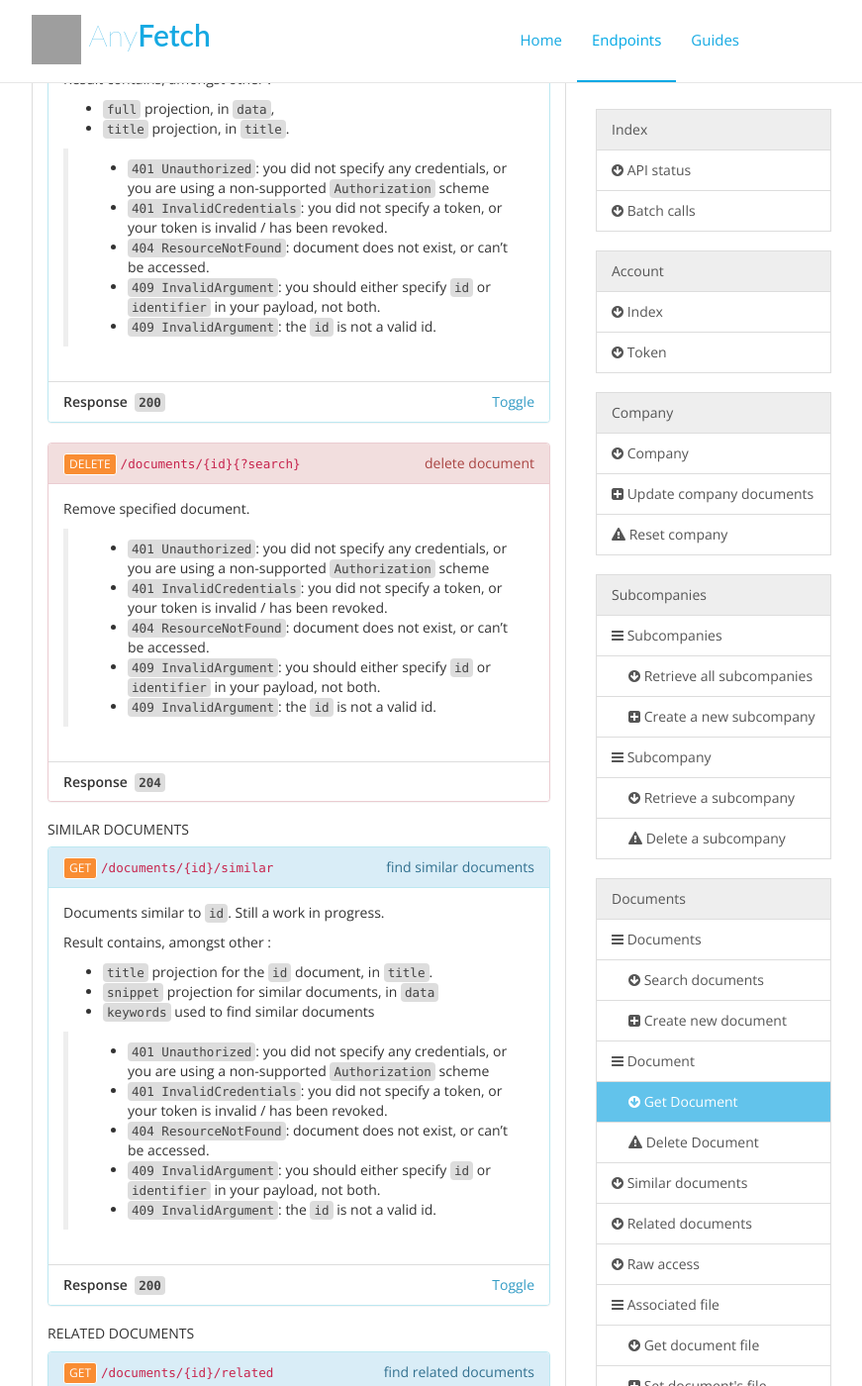
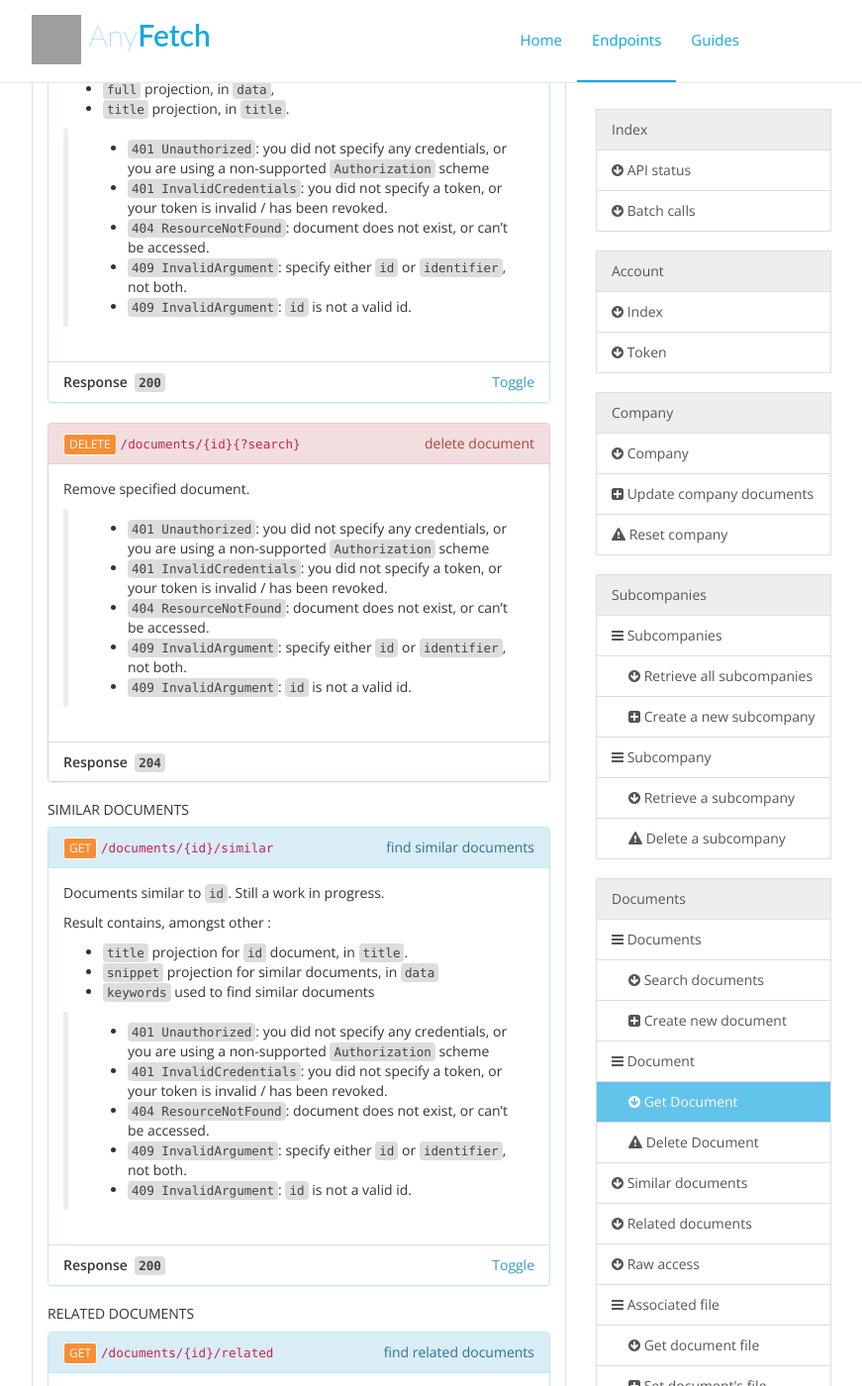
Before and after one commit to AnyFetch/developers.anyfetch.com, a Jekyll site: the page endpoints/index.html, which Jekyll copies as it is, in a window 1280 px wide and 1400 px high, scrolled down 6918 px. Shown: the whole window at 99% size, without its empty margins (243-1114 px from the left). Built offline with Jekyll 4.4.1, drawn with Linux system fonts in a browser that asks for light colours; nearby versions of some CDN libraries; Markdown is read by kramdown in place of the engine named in the settings; some of the changed text lies outside the part shown; grey boxes are pictures that could not be loaded.

Commit message:
Less you

```diff
--- a/endpoints/index.html
+++ b/endpoints/index.html
@@ -179,7 +179,7 @@
 <blockquote>
 <ul>
 <li><code>401 Unauthorized</code>: you did not specify any credentials, or you are using a non-supported <code>Authorization</code> scheme</li>
-<li><code>401 Unauthorized</code>: you tried to use <code>Bearer</code> authentication, but this endpoint can only be used with <code>Basic</code> authentication.</li>
+<li><code>401 Unauthorized</code>: <code>Bearer</code> authentication used, but this endpoint can only be used with <code>Basic</code> scheme.</li>
 <li><code>401 InvalidCredentials</code>: you did not specify a token, or your token is invalid / has been revoked.</li>
 </ul>
 </blockquote>
@@ -258,7 +258,7 @@
 <li><code>401 InvalidCredentials</code>: you did not specify a token, or your token is invalid / has been revoked.</li>
 <li><code>403 Forbidden</code>: you are not an administrator on this account.</li>
 <li><code>403 NotAuthorized</code>: you are trying to migrate the last admin from your company.</li>
-<li><code>409 MissingParameter</code>: you forgot to specify <code>name</code></li>
+<li><code>409 MissingParameter</code>: <code>name</code> is not specified</li>
 <li><code>409 MissingParameter</code>: <code>hydraters</code> is not a JSON array.</li>
 </ul>
 </blockquote>
@@ -285,7 +285,7 @@
 <li><code>401 Unauthorized</code>: you did not specify any credentials, or you are using a non-supported <code>Authorization</code> scheme</li>
 <li><code>401 InvalidCredentials</code>: you did not specify a token, or your token is invalid / has been revoked.</li>
 <li><code>403 Forbidden</code>: you are not an administrator on this account.</li>
-<li><code>409 InvalidArgument</code>: the <code>id</code> is not a valid id.</li>
+<li><code>409 InvalidArgument</code>: <code>id</code> is not a valid id.</li>
 </ul>
 </blockquote>
 </div><ul class="list-group"><li class="list-group-item"><strong>Response&nbsp;&nbsp;<code>200</code></strong><a data-toggle="collapse" data-target="#5ab9ceb7f5b5510e8d9971d63f62ef7b" class="pull-right">Toggle</a></li><li id="5ab9ceb7f5b5510e8d9971d63f62ef7b" class="list-group-item panel-collapse collapse"><div class="description"></div><h5>Headers</h5><pre><code><span class="hljs-attribute">undefined</span>: <span class="hljs-string">application/json</span><br></code></pre><h5>Body</h5><pre><code>{
@@ -310,13 +310,13 @@
 <li><code>403 Forbidden</code>: you are not an administrator on this account.</li>
 <li><code>403 Forbidden</code>: the subcompanies has subsubcompanies and can’t be removed, use <code>?force=1</code>.</li>
 <li><code>404 ResourceNotFound</code>: the subcompany does not exist, or is not available for this user.</li>
-<li><code>409 InvalidArgument</code>: the <code>id</code> is not a valid id.</li>
+<li><code>409 InvalidArgument</code>: <code>id</code> is not a valid id.</li>
 </ul>
 </blockquote>
 </div><ul class="list-group"><li class="list-group-item"><strong>Response&nbsp;&nbsp;<code>204</code></strong></li></ul></section></div></div></div><div><div class="panel panel-default"><div class="panel-heading"><h3 id="documents">Documents&nbsp;<a href="#documents"><i class="fa fa-link"></i></a></h3></div><div class="panel-body"><p>Endpoints for retrieving documents</p>
 <h4 id="documents-documents">Documents&nbsp;<a href="#documents-documents"><i class="fa fa-link"></i></a></h4><p>Access documents resources.</p>
 <section id="documents-documents-get" class="panel panel-info"><div class="panel-heading"><div style="float:right"><span style="text-transform: lowercase">Search documents</span></div><div style="float:left"><a href="#documents-documents-get" class="btn btn-xs btn-primary">GET</a></div><div style="overflow:hidden"><code>/documents{?search, ?before, ?after,?document_type, ?token, ?_meta, ?has_meta, ?snippet_size, ?start, ?limit}</code></div></div><div class="panel-body"><p>Search within all available data for documents matching specified filter.</p>
-<p>Return aggregated informations computed over the result set. The <code>score</code> key indicated document’s relevance regarding query.</p>
+<p>Return informations aggregated over the result set. The <code>score</code> key indicated document’s relevance regarding query.</p>
 <blockquote>
 <ul>
 <li><code>401 Unauthorized</code>: you did not specify any credentials, or you are using a non-supported <code>Authorization</code> scheme</li>
@@ -395,10 +395,10 @@
 <li><code>401 Unauthorized</code>: you did not specify any credentials, or you are using a non-supported <code>Authorization</code> scheme</li>
 <li><code>401 InvalidCredentials</code>: you did not specify a token, or your token is invalid / has been revoked.</li>
 <li><code>403 Forbidden</code>: document was not provided with this access token, and can’t be updated.</li>
-<li><code>409 InvalidArgument</code>: you should either specify <code>id</code> or <code>identifier</code> in your payload, not both.</li>
-<li><code>409 InvalidArgument</code>: the <code>id</code> is not a valid id.</li>
+<li><code>409 InvalidArgument</code>: specify either <code>id</code> or <code>identifier</code>, not both.</li>
+<li><code>409 InvalidArgument</code>: <code>id</code> is not a valid id.</li>
 <li><code>409 MissingParameter</code>: neither <code>id</code> nor <code>identifier</code> was specified</li>
-<li><code>409 InvalidArgument</code>: no documents matched by your <code>id</code>. Use <code>identifier</code> to create a new document</li>
+<li><code>409 InvalidArgument</code>: no documents matched by <code>id</code>. Use <code>identifier</code> to create a new document</li>
 </ul>
 </blockquote>
 </div><ul class="list-group"><li class="list-group-item"><strong>Request</strong><a data-toggle="collapse" data-target="#2534af76e30215e76a4148ca906721d6" class="pull-right">Toggle</a></li><li id="2534af76e30215e76a4148ca906721d6" class="list-group-item panel-collapse collapse"><div class="description"></div><h5>Headers</h5><pre><code><span class="hljs-attribute">undefined</span>: <span class="hljs-string">application/json</span><br></code></pre><h5>Body</h5><pre><code>    {
@@ -451,8 +451,8 @@
 <li><code>401 Unauthorized</code>: you did not specify any credentials, or you are using a non-supported <code>Authorization</code> scheme</li>
 <li><code>401 InvalidCredentials</code>: you did not specify a token, or your token is invalid / has been revoked.</li>
 <li><code>404 ResourceNotFound</code>: document does not exist, or can’t be accessed.</li>
-<li><code>409 InvalidArgument</code>: you should either specify <code>id</code> or <code>identifier</code> in your payload, not both.</li>
-<li><code>409 InvalidArgument</code>: the <code>id</code> is not a valid id.</li>
+<li><code>409 InvalidArgument</code>: specify either <code>id</code> or <code>identifier</code>, not both.</li>
+<li><code>409 InvalidArgument</code>: <code>id</code> is not a valid id.</li>
 </ul>
 </blockquote>
 </div><ul class="list-group"><li class="list-group-item"><strong>Response&nbsp;&nbsp;<code>200</code></strong><a data-toggle="collapse" data-target="#7c9ff82a6c107be7242afc04f35f2999" class="pull-right">Toggle</a></li><li id="7c9ff82a6c107be7242afc04f35f2999" class="list-group-item panel-collapse collapse"><div class="description"></div><h5>Headers</h5><pre><code><span class="hljs-attribute">undefined</span>: <span class="hljs-string">application/json</span><br></code></pre><h5>Body</h5><pre><code>{
@@ -483,14 +483,14 @@
 <li><code>401 Unauthorized</code>: you did not specify any credentials, or you are using a non-supported <code>Authorization</code> scheme</li>
 <li><code>401 InvalidCredentials</code>: you did not specify a token, or your token is invalid / has been revoked.</li>
 <li><code>404 ResourceNotFound</code>: document does not exist, or can’t be accessed.</li>
-<li><code>409 InvalidArgument</code>: you should either specify <code>id</code> or <code>identifier</code> in your payload, not both.</li>
-<li><code>409 InvalidArgument</code>: the <code>id</code> is not a valid id.</li>
+<li><code>409 InvalidArgument</code>: specify either <code>id</code> or <code>identifier</code>, not both.</li>
+<li><code>409 InvalidArgument</code>: <code>id</code> is not a valid id.</li>
 </ul>
 </blockquote>
 </div><ul class="list-group"><li class="list-group-item"><strong>Response&nbsp;&nbsp;<code>204</code></strong></li></ul></section><h4 id="documents-similar-documents">Similar documents&nbsp;<a href="#documents-similar-documents"><i class="fa fa-link"></i></a></h4><section id="documents-similar-documents-get" class="panel panel-info"><div class="panel-heading"><div style="float:right"><span style="text-transform: lowercase">Find similar documents</span></div><div style="float:left"><a href="#documents-similar-documents-get" class="btn btn-xs btn-primary">GET</a></div><div style="overflow:hidden"><code>/documents/{id}/similar</code></div></div><div class="panel-body"><p>Documents similar to <code>id</code>. Still a work in progress.</p>
 <p>Result contains, amongst other :</p>
 <ul>
-<li><code>title</code> projection for the <code>id</code> document, in <code>title</code>.</li>
+<li><code>title</code> projection for <code>id</code> document, in <code>title</code>.</li>
 <li><code>snippet</code> projection for similar documents, in <code>data</code></li>
 <li><code>keywords</code> used to find similar documents</li>
 </ul>
@@ -499,8 +499,8 @@
 <li><code>401 Unauthorized</code>: you did not specify any credentials, or you are using a non-supported <code>Authorization</code> scheme</li>
 <li><code>401 InvalidCredentials</code>: you did not specify a token, or your token is invalid / has been revoked.</li>
 <li><code>404 ResourceNotFound</code>: document does not exist, or can’t be accessed.</li>
-<li><code>409 InvalidArgument</code>: you should either specify <code>id</code> or <code>identifier</code> in your payload, not both.</li>
-<li><code>409 InvalidArgument</code>: the <code>id</code> is not a valid id.</li>
+<li><code>409 InvalidArgument</code>: specify either <code>id</code> or <code>identifier</code>, not both.</li>
+<li><code>409 InvalidArgument</code>: <code>id</code> is not a valid id.</li>
 </ul>
 </blockquote>
 </div><ul class="list-group"><li class="list-group-item"><strong>Response&nbsp;&nbsp;<code>200</code></strong><a data-toggle="collapse" data-target="#932b60b3e095212adba302a7a8caafbb" class="pull-right">Toggle</a></li><li id="932b60b3e095212adba302a7a8caafbb" class="list-group-item panel-collapse collapse"><div class="description"></div><h5>Headers</h5><pre><code><span class="hljs-attribute">undefined</span>: <span class="hljs-string">application/json</span><br></code></pre><h5>Body</h5><pre><code>{
@@ -554,7 +554,7 @@
 </code></pre></li></ul></section><h4 id="documents-related-documents">Related documents&nbsp;<a href="#documents-related-documents"><i class="fa fa-link"></i></a></h4><section id="documents-related-documents-get" class="panel panel-info"><div class="panel-heading"><div style="float:right"><span style="text-transform: lowercase">Find related documents</span></div><div style="float:left"><a href="#documents-related-documents-get" class="btn btn-xs btn-primary">GET</a></div><div style="overflow:hidden"><code>/documents/{id}/related</code></div></div><div class="panel-body"><p>Documents related to <code>id</code>.</p>
 <p>Result contains, amongst other :</p>
 <ul>
-<li><code>title</code> projection for the <code>id</code> document, in <code>title</code>.</li>
+<li><code>title</code> projection for <code>id</code> document, in <code>title</code>.</li>
 <li><code>snippet</code> projection for related documents, in <code>data</code></li>
 </ul>
 <blockquote>
@@ -562,8 +562,8 @@
 <li><code>401 Unauthorized</code>: you did not specify any credentials, or you are using a non-supported <code>Authorization</code> scheme</li>
 <li><code>401 InvalidCredentials</code>: you did not specify a token, or your token is invalid / has been revoked.</li>
 <li><code>404 ResourceNotFound</code>: document does not exist, or can’t be accessed.</li>
-<li><code>409 InvalidArgument</code>: you should either specify <code>id</code> or <code>identifier</code> in your payload, not both.</li>
-<li><code>409 InvalidArgument</code>: the <code>id</code> is not a valid id.</li>
+<li><code>409 InvalidArgument</code>: specify either <code>id</code> or <code>identifier</code>, not both.</li>
+<li><code>409 InvalidArgument</code>: <code>id</code> is not a valid id.</li>
 </ul>
 </blockquote>
 </div><ul class="list-group"><li class="list-group-item"><strong>Response&nbsp;&nbsp;<code>200</code></strong><a data-toggle="collapse" data-target="#06cbac16149173e7c1708417b8da7834" class="pull-right">Toggle</a></li><li id="06cbac16149173e7c1708417b8da7834" class="list-group-item panel-collapse collapse"><div class="description"></div><h5>Headers</h5><pre><code><span class="hljs-attribute">undefined</span>: <span class="hljs-string">application/json</span><br></code></pre><h5>Body</h5><pre><code>{
@@ -614,8 +614,8 @@
 <li><code>401 Unauthorized</code>: you did not specify any credentials, or you are using a non-supported <code>Authorization</code> scheme</li>
 <li><code>401 InvalidCredentials</code>: you did not specify a token, or your token is invalid / has been revoked.</li>
 <li><code>404 ResourceNotFound</code>: document does not exist, or can’t be accessed.</li>
-<li><code>409 InvalidArgument</code>: you should either specify <code>id</code> or <code>identifier</code> in your payload, not both.</li>
-<li><code>409 InvalidArgument</code>: the <code>id</code> is not a valid id.</li>
+<li><code>409 InvalidArgument</code>: specify either <code>id</code> or <code>identifier</code>, not both.</li>
+<li><code>409 InvalidArgument</code>: <code>id</code> is not a valid id.</li>
 </ul>
 </blockquote>
 </div><ul class="list-group"><li class="list-group-item"><strong>Response&nbsp;&nbsp;<code>200</code></strong><a data-toggle="collapse" data-target="#0d8dfedb691bc6eaf81ce25ef9c5c204" class="pull-right">Toggle</a></li><li id="0d8dfedb691bc6eaf81ce25ef9c5c204" class="list-group-item panel-collapse collapse"><div class="description"></div><h5>Headers</h5><pre><code><span class="hljs-attribute">undefined</span>: <span class="hljs-string">application/json</span><br></code></pre><h5>Body</h5><pre><code>{
@@ -649,8 +649,8 @@
 <li><code>401 Unauthorized</code>: you did not specify any credentials, or you are using a non-supported <code>Authorization</code> scheme</li>
 <li><code>401 InvalidCredentials</code>: you did not specify a token, or your token is invalid / has been revoked.</li>
 <li><code>404 ResourceNotFound</code>: document does not exist, or can’t be accessed.</li>
-<li><code>409 InvalidArgument</code>: you should either specify <code>id</code> or <code>identifier</code> in your payload, not both.</li>
-<li><code>409 InvalidArgument</code>: the <code>id</code> is not a valid id.</li>
+<li><code>409 InvalidArgument</code>: specify either <code>id</code> or <code>identifier</code>, not both.</li>
+<li><code>409 InvalidArgument</code>: <code>id</code> is not a valid id.</li>
 <li><code>409 MissingParameter</code>: missing <code>file</code> content in request</li>
 </ul>
 </blockquote>
@@ -662,8 +662,8 @@
 <li><code>401 InvalidCredentials</code>: you did not specify a token, or your token is invalid / has been revoked.</li>
 <li><code>404 ResourceNotFound</code>: document does not exist, or can’t be accessed.</li>
 <li><code>404 ResourceNotFound</code>: no file associated with this document</li>
-<li><code>409 InvalidArgument</code>: you should either specify <code>id</code> or <code>identifier</code> in your payload, not both.</li>
-<li><code>409 InvalidArgument</code>: the <code>id</code> is not a valid id.</li>
+<li><code>409 InvalidArgument</code>: specify either <code>id</code> or <code>identifier</code>, not both.</li>
+<li><code>409 InvalidArgument</code>: <code>id</code> is not a valid id.</li>
 </ul>
 </blockquote>
 </div><ul class="list-group"><li class="list-group-item"><strong>Request</strong><a data-toggle="collapse" data-target="#98dd486153c5f2c248030cf7c858a6d6" class="pull-right">Toggle</a></li><li id="98dd486153c5f2c248030cf7c858a6d6" class="list-group-item panel-collapse collapse"><h5>Body</h5><pre><code>    <span class="hljs-built_in">file</span>={binary <span class="hljs-built_in">file</span> content <span class="hljs-keyword">as</span> multipart form upload}
@@ -723,7 +723,7 @@
 <li><code>401 Unauthorized</code>: you did not specify any credentials, or you are using a non-supported <code>Authorization</code> scheme</li>
 <li><code>401 InvalidCredentials</code>: you did not specify a token, or your token is invalid / has been revoked.</li>
 <li><code>404 ResourceNotFound</code>: the user does not exist, or is not part of this company.</li>
-<li><code>409 InvalidArgument</code>: the <code>id</code> is not a valid id.</li>
+<li><code>409 InvalidArgument</code>: <code>id</code> is not a valid id.</li>
 </ul>
 </blockquote>
 </div><ul class="list-group"><li class="list-group-item"><strong>Response&nbsp;&nbsp;<code>200</code></strong><a data-toggle="collapse" data-target="#c9f88c0c16cb9399e1df65d5eda68c1e" class="pull-right">Toggle</a></li><li id="c9f88c0c16cb9399e1df65d5eda68c1e" class="list-group-item panel-collapse collapse"><div class="description"></div><h5>Headers</h5><pre><code><span class="hljs-attribute">undefined</span>: <span class="hljs-string">application/json</span><br></code></pre><h5>Body</h5><pre><code>{
@@ -744,7 +744,7 @@
 <li><code>403 Forbidden</code>: you are not an administrator on this account.</li>
 <li><code>403 NotAuthorized</code>: you can’t delete yourself</li>
 <li><code>404 ResourceNotFound</code>: the user does not exist, or is not part of this company.</li>
-<li><code>409 InvalidArgument</code>: the <code>id</code> is not a valid id.</li>
+<li><code>409 InvalidArgument</code>: <code>id</code> is not a valid id.</li>
 </ul>
 </blockquote>
 </div><ul class="list-group"><li class="list-group-item"><strong>Response&nbsp;&nbsp;<code>204</code></strong></li></ul></section></div></div></div><div><div class="panel panel-default"><div class="panel-heading"><h3 id="document-types">Document Types&nbsp;<a href="#document-types"><i class="fa fa-link"></i></a></h3></div><div class="panel-body"><h4 id="document-types-document-types">Document types&nbsp;<a href="#document-types-document-types"><i class="fa fa-link"></i></a></h4><section id="document-types-document-types-get" class="panel panel-info"><div class="panel-heading"><div style="float:right"><span style="text-transform: lowercase">List document-types</span></div><div style="float:left"><a href="#document-types-document-types-get" class="btn btn-xs btn-primary">GET</a></div><div style="overflow:hidden"><code>/document_types</code></div></div><div class="panel-body"><p>Retrieve all document types available for the current user, with document count and the date the last document with this document type was updated.</p>
```
Also changed, not shown: blueprint.md (+26 -26 lines).
